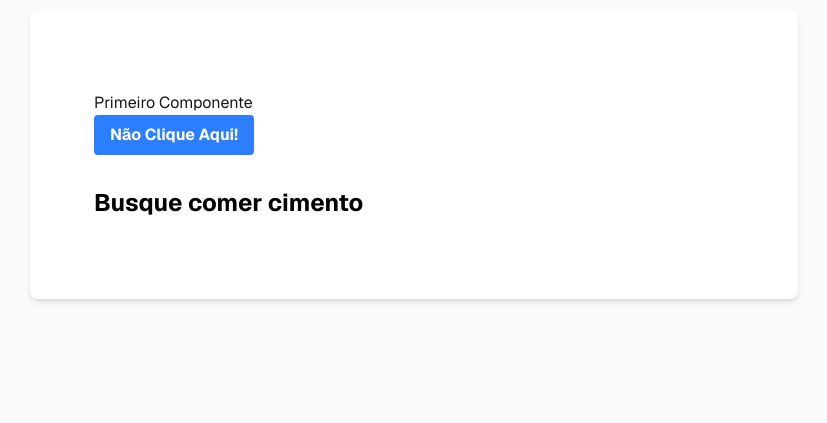
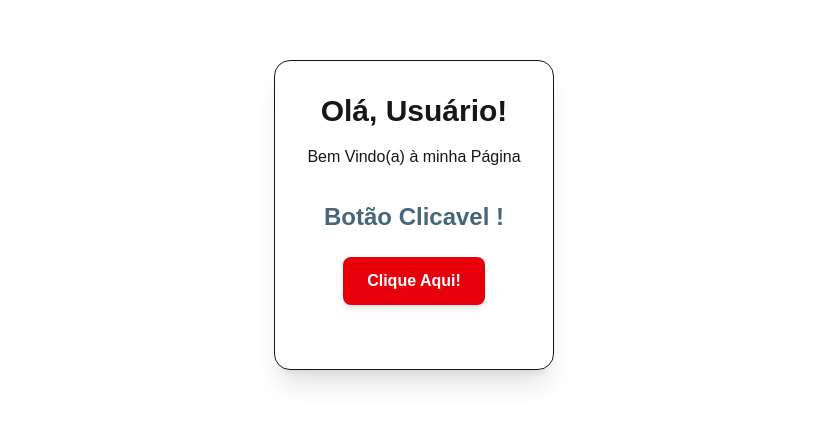
Before and after one commit to Andr3wsElia/image, a Next.js app in the folder imagelite/: page / in a window 1280 px wide. Shown: the part 245-668 px from the top of the page, without its empty margins (226-1053 px from the left). Built offline with nearby package versions, Linux system fonts and the light colour scheme.

Commit message:
Template + Telas

```diff
--- a/imagelite/app/components/PrimeiroComponente.tsx
+++ b/imagelite/app/components/PrimeiroComponente.tsx
@@ -1,16 +1,29 @@
 'use client';
 
-export default function PrimeiroComponente() {
-    function clique() {
-        alert('Você clicou no botão!');
-        console.log('Você clicou no botão!');
+interface PrimeiroComponenteProps {
+    mensagem?: string;
+    mensagemBotao?: string
+}
+
+export const PrimeiroComponente = ({ mensagem, mensagemBotao }: PrimeiroComponenteProps) => {
+    const clique = () => {
+        console.log('Botão Clicado...');
+        alert(mensagemBotao);
     }
-    return(
-        <div>
-            <h1>Primeiro Componente</h1>
-            <button onClick={clique} className="rounded bg-blue-500 px-4 py-2 font-bold text-white hover:bg-blue-600 transition-colors">
-                Não Clique Aqui!
+
+    return (
+        <div className="flex flex-col items-center justify-center gap-6 text-center w-full px-4 py-8">
+            {/* Corrigido de text-white-500 para text-sky-950 para ficar visível */}
+            <h1 className="text-2xl font-bold text-sky-950 animate-pulse">Botão Clicavel !</h1>
+
+            {mensagem && <p className="text-zinc-600 dark:text-zinc-300 font-medium">{mensagem}</p>}
+
+            <button
+                onClick={clique}
+                className="px-6 py-3 bg-red-600 hover:bg-red-700 text-white font-semibold rounded-lg shadow-md transition-all active:scale-95 duration-200"
+                >
+                Clique Aqui!
             </button>
         </div>
-    )
+    );
 }
--- /dev/null
+++ b/imagelite/app/components/Template.tsx
@@ -0,0 +1,30 @@
+interface TemplateProps {
+    children: React.ReactNode
+}
+export const Template: React.FC<TemplateProps> = ({children}: TemplateProps) => {
+    return (
+        <>
+            <Header/>
+                {children}
+            <Footer/>
+        </>
+    )
+}
+const Header: React.FC = () => {
+    return(
+        <header className="bg-black-950 text-white py-3" >
+            <div className="container mx-auto flex justify-between items-center px-4" >
+                <h1 className="text-3xl font-bol">ImageLite</h1>
+            </div>
+        </header>
+    )
+}
+const Footer: React.FC = () => {
+    return (
+        <footer className="bg-black-950 text-white py-4 mt-8" >
+            <div className="container mx-auto text-center" >
+                Desenvolvido por Andrews, Elia.
+            </div>
+        </footer>
+    )
+}
--- a/imagelite/app/formulario/page.tsx
+++ b/imagelite/app/formulario/page.tsx
@@ -1,7 +1,13 @@
+import { Template } from "../components/Template";
+
 export default function Formulario() {
     return (
-        <div>
-            <h1>Formulario</h1>
-        </div>
-  );
+        <Template>
+            <div className="min-h-screen bg-gradient-to-b from-olive-50 via-olive-300 to-olive-600 flex flex-col items-center justify-center p-6">
+                <div className="bg-white/80 backdrop-blur-md p-8 rounded-2xl shadow-xl max-w-md text-center border border-olive-100">
+                    <p className="text-olive-800"><strong>Tela do Formulário</strong></p>
+                </div>
+            </div>
+        </Template>
+    );
 }
--- a/imagelite/app/fotos/page.tsx
+++ b/imagelite/app/fotos/page.tsx
@@ -1,7 +1,13 @@
-export default function FotosPage() {
+import { Template } from "../components/Template";
+
+export default function Fotos() {
     return (
-        <div>
-            <h1>Fotos</h1>
-        </div>
+        <Template>
+            <div className="min-h-screen bg-gradient-to-b from-olive-50 via-olive-300 to-olive-600 flex flex-col items-center justify-center p-6">
+                <div className="bg-white/80 backdrop-blur-md p-8 rounded-2xl shadow-xl max-w-md text-center border border-olive-100">
+                    <p className="text-olive-800"><strong>Tela de Fotos</strong></p>
+                </div>
+            </div>
+        </Template>
     );
 }
--- a/imagelite/app/galeria/page.tsx
+++ b/imagelite/app/galeria/page.tsx
@@ -1,7 +1,13 @@
+import { Template } from "../components/Template";
+
 export default function Galeria() {
     return (
-        <div>
-            <h1>Galeria</h1>
-        </div>
+        <Template>
+            <div className="min-h-screen bg-gradient-to-b from-olive-50 via-olive-300 to-olive-600 flex flex-col items-center justify-center p-6">
+                <div className="bg-white/80 backdrop-blur-md p-8 rounded-2xl shadow-xl max-w-md text-center border border-olive-100">
+                    <p className="text-olive-800"><strong>Tela da Galeria</strong></p>
+                </div>
+            </div>
+        </Template>
     );
 }
--- a/imagelite/app/page.tsx
+++ b/imagelite/app/page.tsx
@@ -1,16 +1,18 @@
-import PrimeiroComponente from './components/PrimeiroComponente';
+import { PrimeiroComponente } from './components/PrimeiroComponente';
+import { Template } from './components/Template';
 
 export default function Home() {
   return (
     // Mudamos flex-1 para min-h-screen para a tela ocupar 100% da altura do monitor
-    <div className="flex flex-col min-h-screen items-center justify-center bg-zinc-50 font-sans dark:bg-black">
+    <Template>
       {/* Corrigimos py-50 para py-20, que é uma classe válida do Tailwind */}
-      <main className="flex w-full max-w-3xl flex-col items-center justify-center gap-8 py-20 px-16 bg-white dark:bg-zinc-900 shadow-md rounded-lg sm:items-start">
-        <PrimeiroComponente />
-        <h1 className="text-5xl font-bold text-black dark:text-white sm:text-2xl text-center sm:text-left">
-          Busque comer cimento
-        </h1>
-      </main>
-    </div>
+      <div className="min-h-screen bg-gradient-to-b from-olive-50 via-olive-300 to-olive-600 flex flex-col items-center justify-center p-6">
+            <div className="bg-white/80 backdrop-blur-md p-8 rounded-2xl shadow-xl max-w-md text-center border border-olive-100">
+                <h1 className="text-3xl font-bold text-olive-950 mb-4">Olá, Usuário!</h1>
+                <p className="text-olive-800">Bem Vindo(a) à minha Página</p>
+                <PrimeiroComponente mensagemBotao="Botão Clicado"/>
+            </div>
+        </div>
+    </Template>
   );
 }
--- a/imagelite/package.json
+++ b/imagelite/package.json
@@ -9,9 +9,11 @@
     "lint": "eslint"
   },
   "dependencies": {
+    "@types/react-router-dom": "^5.3.3",
     "next": "16.2.10",
     "react": "19.2.4",
-    "react-dom": "19.2.4"
+    "react-dom": "19.2.4",
+    "react-router-dom": "^7.18.2"
   },
   "devDependencies": {
     "@tailwindcss/postcss": "^4",
```
Also changed, not shown: package.json (added, +25 -0 lines), 2 other files (tests, documents, lock files or other folders).
